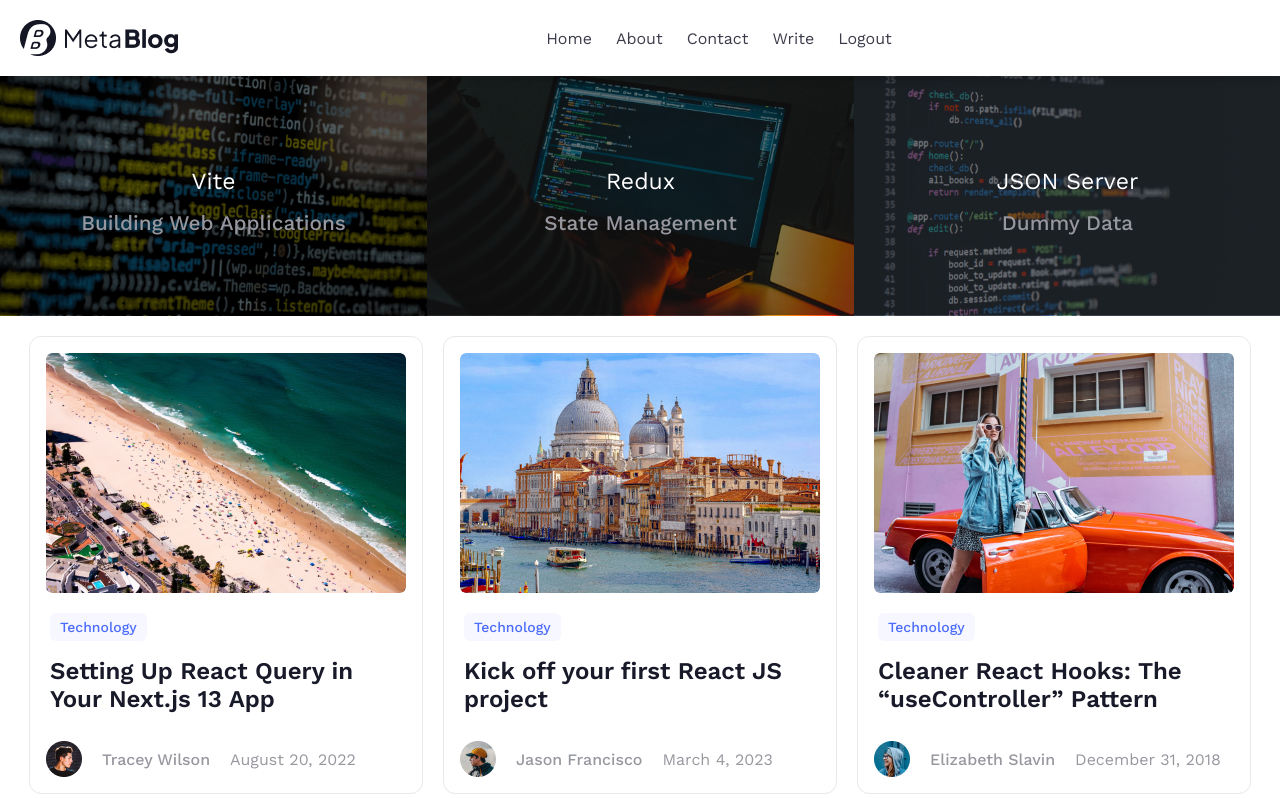
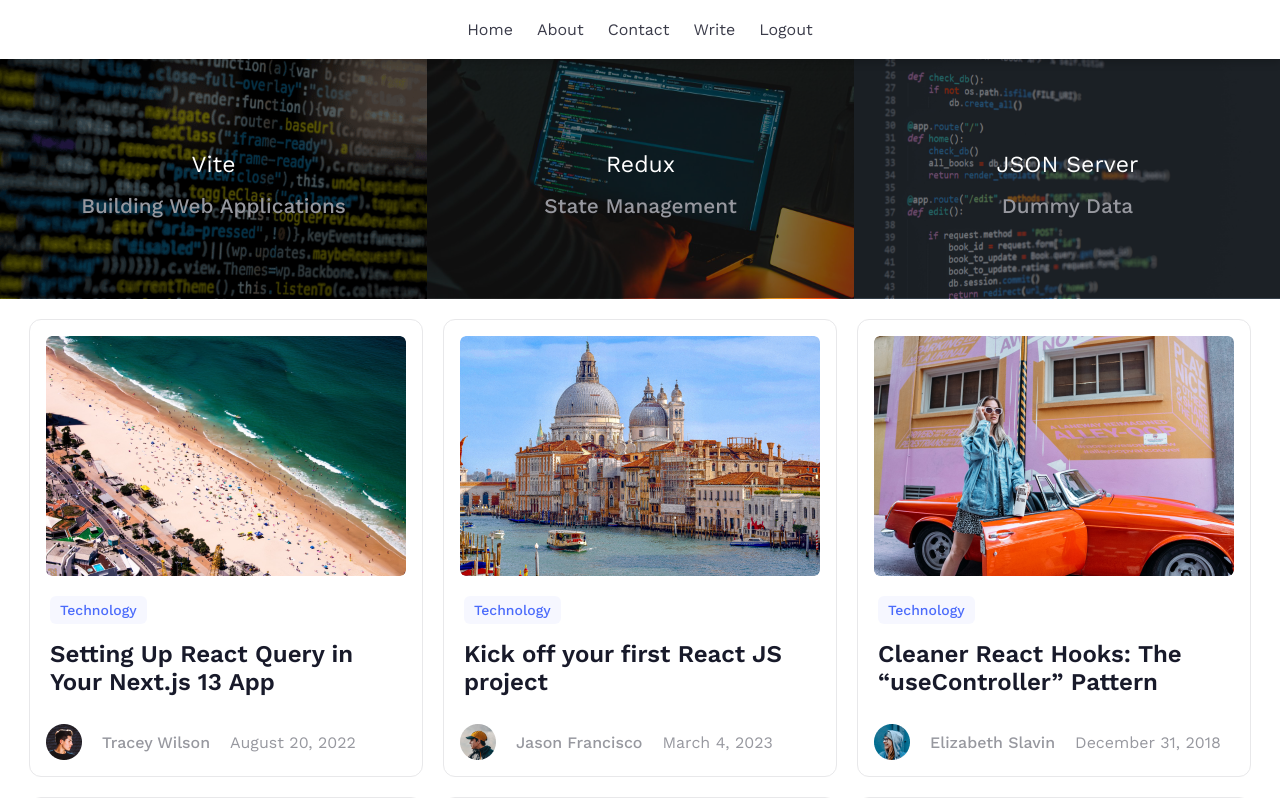
Before and after one commit to itsteatv/Reactjs-Blog-App, a React (Vite) app: page / in a window 1280 px wide. Shown: the top 798 px of the page. Built offline with nearby package versions, Linux system fonts and the light colour scheme.

Commit message:
Vercel Issue 😭

```diff
--- a/src/components/Navbar/Navbar.jsx
+++ b/src/components/Navbar/Navbar.jsx
@@ -1,6 +1,5 @@
 import { useState } from "react"
 import styles from "./Navbar.module.css"
-import Logo from "../../assets/Logo.png"
 
 function Navbar() {
     const [isMobileMenuOpen, setIsMobileMenuOpen] = useState(false)
@@ -14,7 +13,7 @@ function Navbar() {
             <header className={styles.header}>
                 <div className={styles.container}>
                     {isMobileMenuOpen ? null : (
-                        <img src={Logo}></img>
+                        <img></img>
                     )}                    <nav className={`${styles.nav} ${isMobileMenuOpen ? styles.open : ""}`}>
                         <ul className={styles.menu}>
                             <li>Home</li>
```
Also changed, not shown: src/assets/logo.png (deleted).
